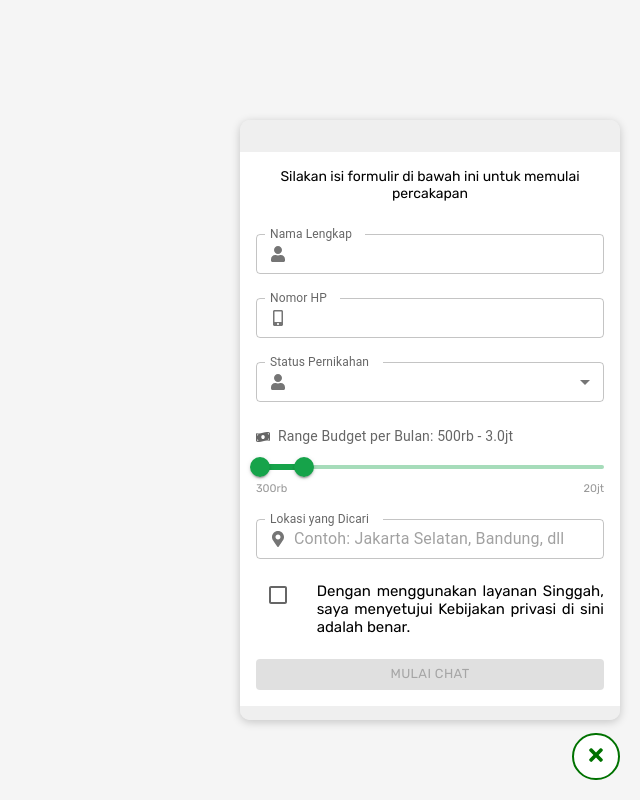
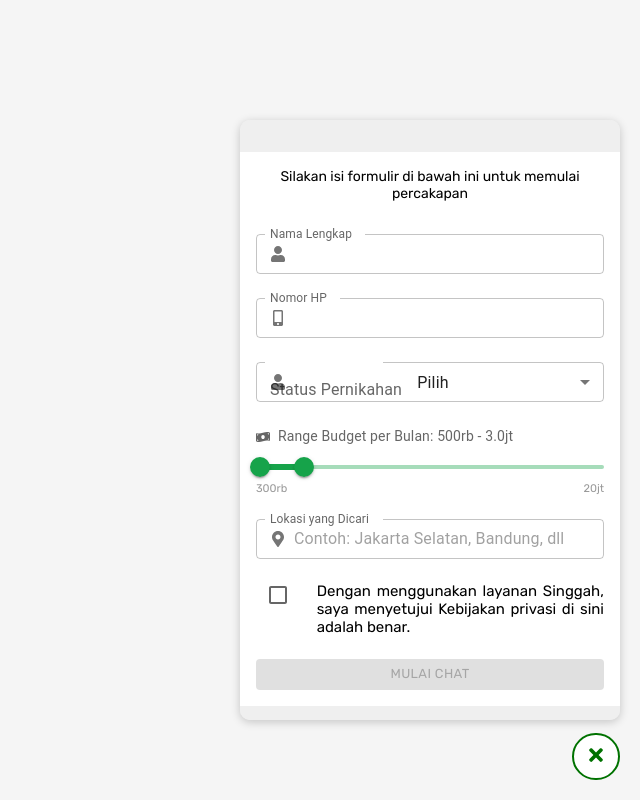
Before and after one commit to rorkyendo/singgahUI, a React (Create React App) app: page / in a window 1280 px wide. Shown: the whole page, without its empty margins (640-1280 px from the left). Built offline with nearby package versions, Linux system fonts and the light colour scheme.

Commit message:
fix: perbaiki tampilan status pernikahan di form SmartAdvisor

```diff
--- a/src/components/SmartAdvisorLogin.js
+++ b/src/components/SmartAdvisorLogin.js
@@ -385,7 +385,9 @@ const SmartAdvisorLogin = ({ isOpen }) => {
                                 </FormControl>
 
                                 <FormControl fullWidth sx={{ marginTop: 3 }}>
-                                    <InputLabel htmlFor="status-pernikahan">Status Pernikahan</InputLabel>
+                                    <InputLabel htmlFor="status-pernikahan" shrink={statusPernikahan !== ''}>
+                                        Status Pernikahan
+                                    </InputLabel>
                                     <Select
                                         id="status-pernikahan"
                                         value={statusPernikahan}
@@ -393,10 +395,11 @@ const SmartAdvisorLogin = ({ isOpen }) => {
                                         size="small"
                                         required
                                         disabled={readOnly}
+                                        displayEmpty
+                                        renderValue={(selected) => selected ? selected.charAt(0).toUpperCase() + selected.slice(1) : 'Pilih'}
                                         onChange={e => setStatusPernikahan(e.target.value)}
                                         startAdornment={<InputAdornment position="start"><FaUser /></InputAdornment>}
                                     >
-                                        <MenuItem value="">Pilih</MenuItem>
                                         <MenuItem value="lajang">Lajang</MenuItem>
                                         <MenuItem value="menikah">Menikah</MenuItem>
                                     </Select>
```
